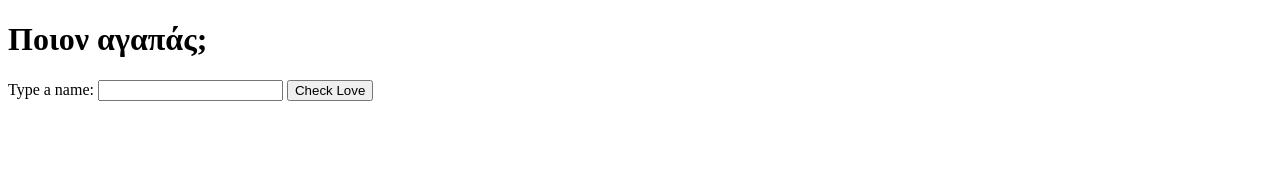
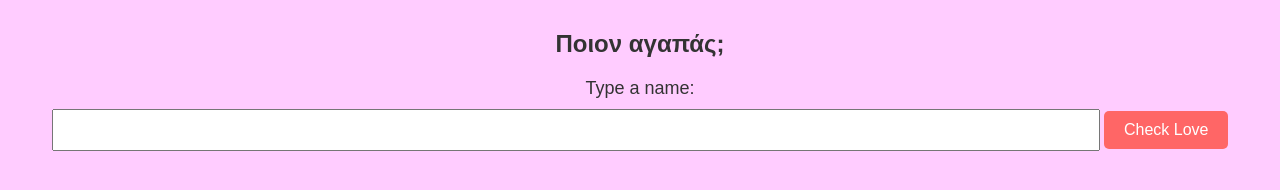
Before and after one commit to mbalomenos/valentina, a plain HTML site: page love_message.html in a window 1280 px wide. Drawn offline with Linux system fonts and the light colour scheme.

Commit message:
Update love_message.html

```diff
--- a/love_message.html
+++ b/love_message.html
@@ -4,6 +4,51 @@
     <meta charset="UTF-8">
     <meta name="viewport" content="width=device-width, initial-scale=1.0">
     <title>Love Message</title>
+    <style>
+        body {
+            font-family: 'Arial', sans-serif;
+            margin: 0;
+            padding: 0;
+            background-color: #ffccff; /* Change background color to pink */
+            overflow: hidden; /* Prevent scrolling */
+            position: relative; /* Position for absolute elements */
+            text-align: center; /* Center text */
+            color: #333; /* Text color */
+        }
+
+        h1 {
+            margin-top: 30px;
+            font-size: 24px;
+        }
+
+        label {
+            display: block;
+            margin-top: 20px;
+            font-size: 18px;
+        }
+
+        input {
+            width: 80%;
+            padding: 10px;
+            margin: 10px auto;
+            font-size: 16px;
+        }
+
+        button {
+            background-color: #ff6666; /* Button color */
+            color: #fff; /* Text color */
+            border: none;
+            border-radius: 5px;
+            padding: 10px 20px;
+            font-size: 16px;
+            cursor: pointer;
+        }
+
+        #loveMessage {
+            margin-top: 20px;
+            font-size: 20px;
+        }
+    </style>
 </head>
 <body>
 
```
